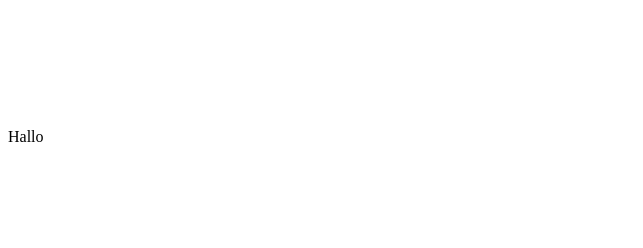
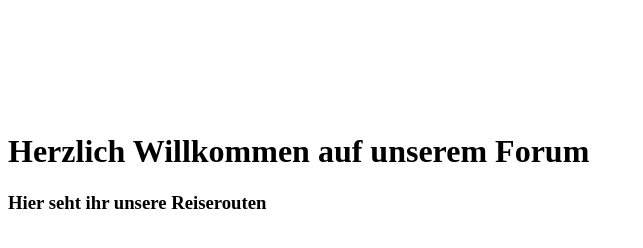
Before and after one commit to Toniboni08/MalApp, a plain HTML site: page index.html in a window 1280 px wide. Shown: the whole page, without its empty margins (0-643 px from the left). Drawn offline with Linux system fonts and the light colour scheme.

Commit message:
Ich hab was geändert

```diff
--- a/index.html
+++ b/index.html
@@ -3,11 +3,14 @@
 <head>
     <meta charset="UTF-8">
     <meta name="viewport" content="width=device-width, initial-scale=1.0">
-    <title>MalApp</title>
+    <title>Urlaub-Forum</title>
 </head>
 <body>
     <canvas id="canvas" width="100" height="100"></canvas>
     <script src="index.js"></script>
-    <p>Hallo</p>
+
+    <h1>Herzlich Willkommen auf unserem Forum</h1>
+    <h3>Hier seht ihr unsere Reiserouten</h3>
+
 </body>
 </html>
```
